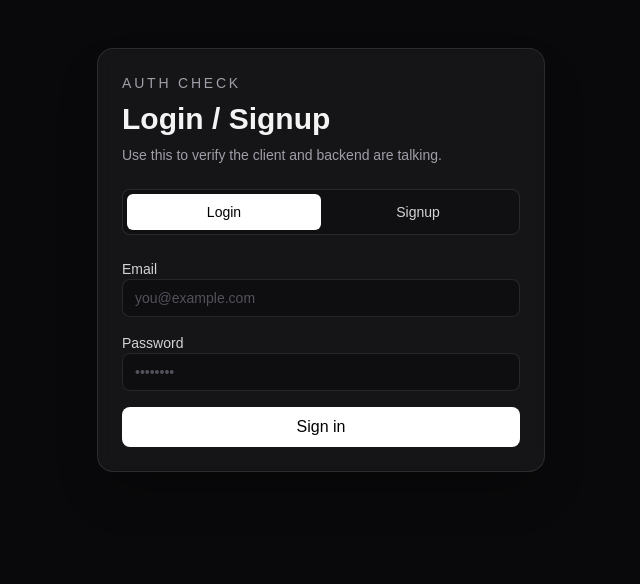
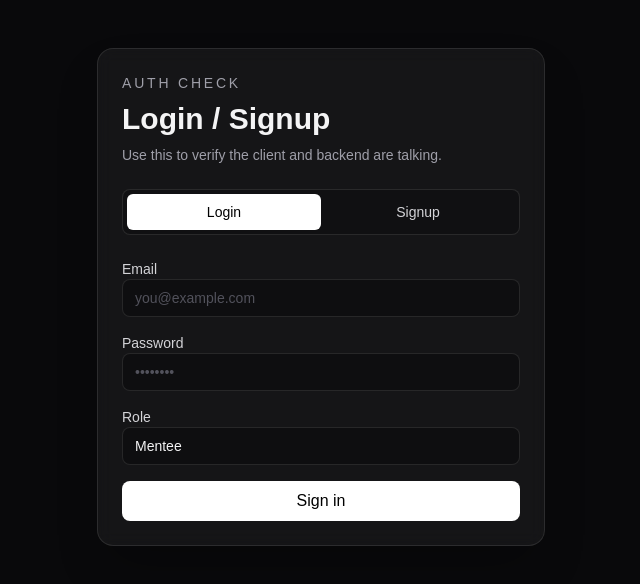
Before and after one commit to Adam-Etyang/Kuzana, a Next.js app in the folder client/: page / in a window 1280 px wide. Shown: the top 584 px of the page, without its empty margins (319-959 px from the left). Built offline with nearby package versions, Linux system fonts and the light colour scheme.

Commit message:
Minimal Client tests for role

```diff
--- a/client/src/app/auth.ts
+++ b/client/src/app/auth.ts
@@ -5,6 +5,7 @@ export const { data, error } = await authClient.signUp.email({
         password, // user password -> min 8 characters by default
         name, // user display name
         image,
+        role,//role when signing up
         callbackURL: "/"
     }, {
         onRequest: (ctx) => {
--- a/client/src/app/page.tsx
+++ b/client/src/app/page.tsx
@@ -6,6 +6,7 @@ export default function Home() {
   const [mode, setMode] = useState<"login" | "signup">("login");
   const [name, setName] = useState("");
   const [email, setEmail] = useState("");
+  const [role,setRole]  = useState<"Mentee | Mentor">("Mentee");
   const [password, setPassword] = useState("");
   const [message, setMessage] = useState<string | null>(null);
   const [error, setError] = useState<string | null>(null);
@@ -103,6 +104,16 @@ export default function Home() {
             />
           </label>
 
+          <label className="block space-y-2 text-sm">
+            <span className="text-zinc-300">Role</span>
+            <input
+              type="text"
+              value={role}
+              onChange={(e) => setRole(e.target.value)}
+              className="w-full rounded-lg border border-white/10 bg-black/30 px-3 py-2 outline-none ring-0 placeholder:text-zinc-600 focus:border-white/30"
+            />
+          </label>
+
           <button
             type="submit"
             disabled={loading}
```
